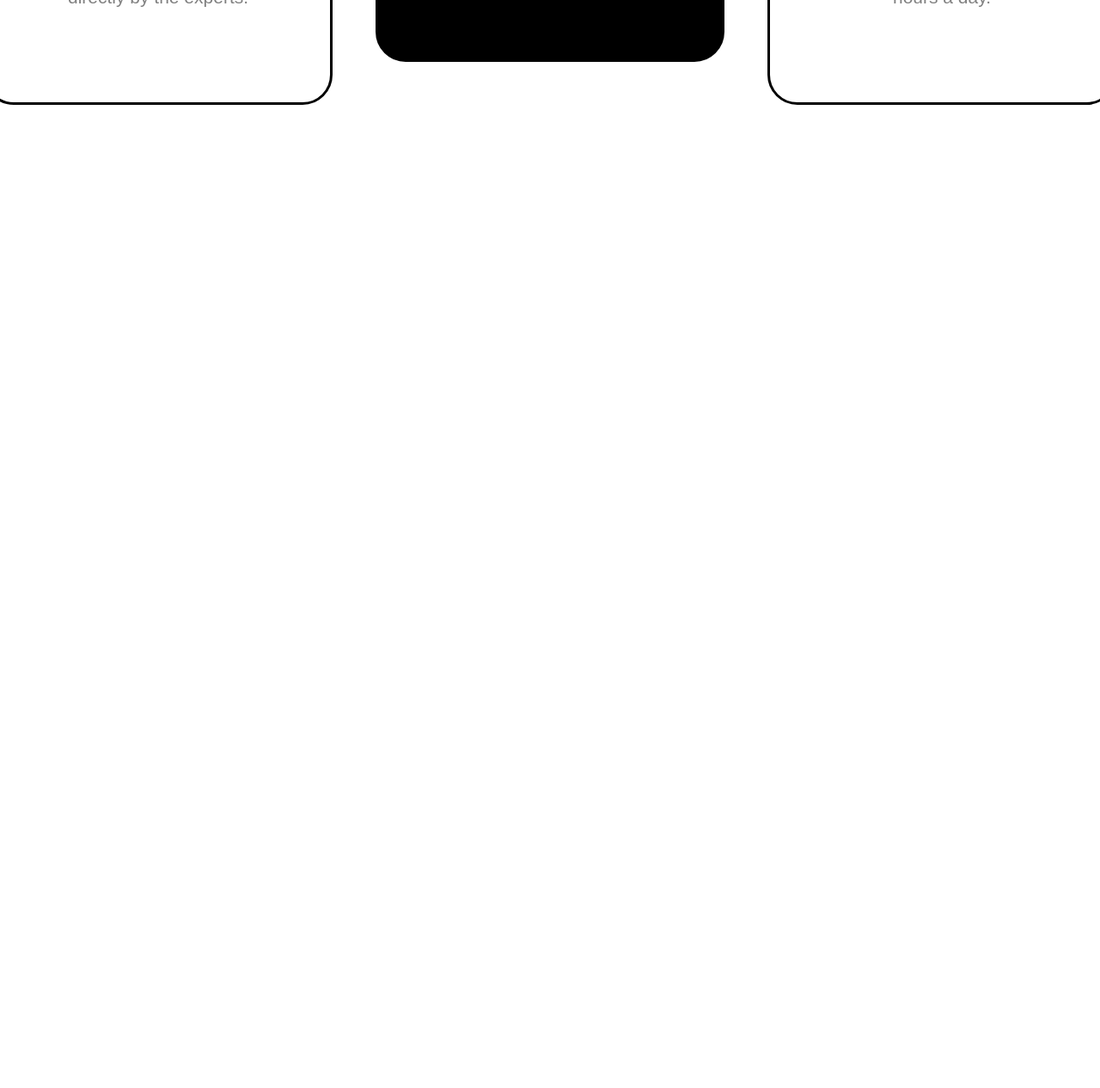
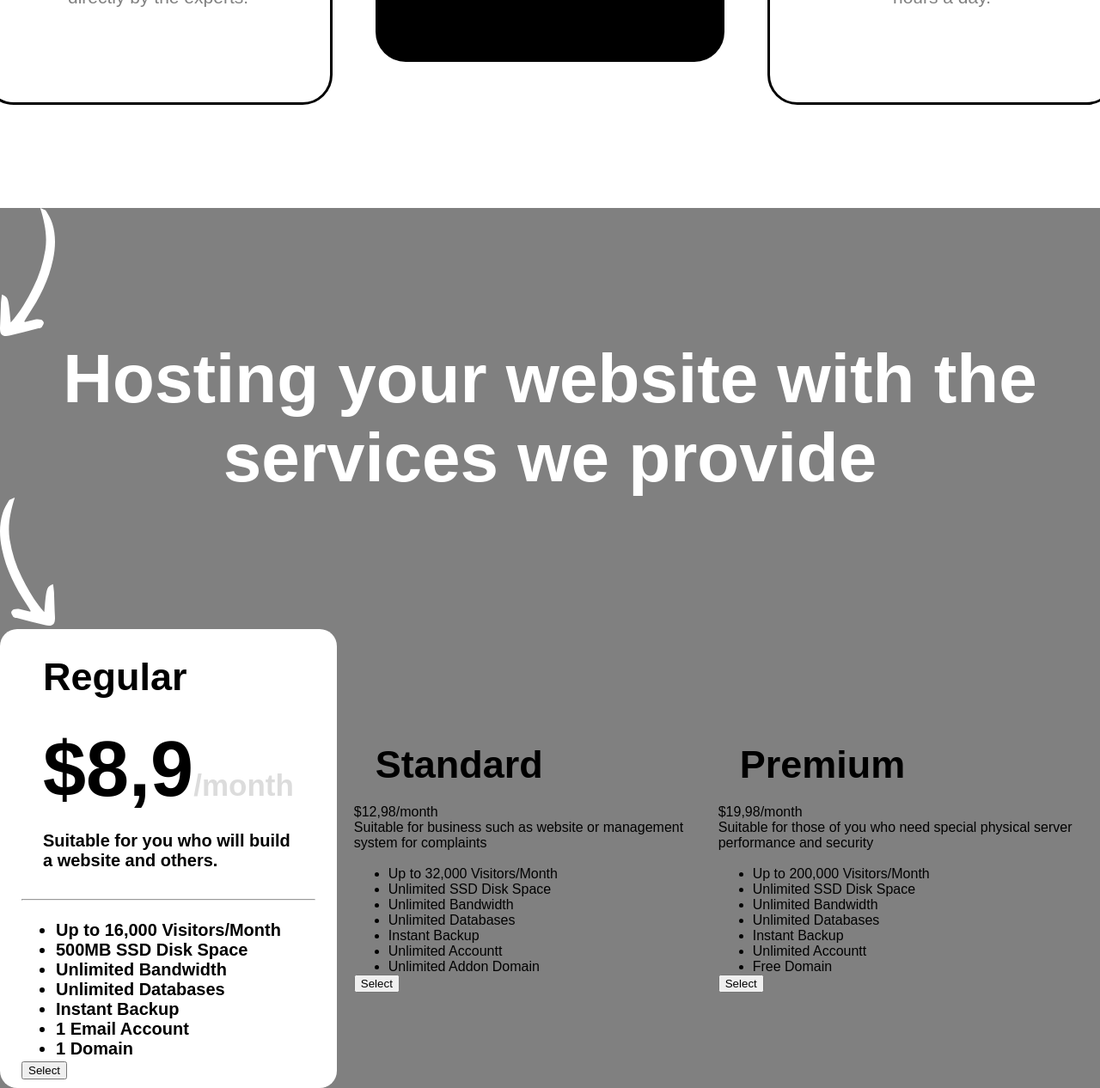
Before and after one commit to DaymanDev/practice, a plain HTML site: page Hosting Website/index.html in a window 1280 px wide. Shown: the part 1837-3103 px from the top of the page at 86% size. Before the commit the page ends 2079 px from the top, so only its background shows below. Drawn offline with Linux system fonts and the light colour scheme.

Commit message:
add price table

```diff
--- a/Hosting Website/index.html
+++ b/Hosting Website/index.html
@@ -66,6 +66,68 @@
 
         </div>
     </div>
+    <!--Pricing Table-->
+    <div class="price-section">
+        <img src="./image/arrow-right.svg" alt="image">
+        <h3 class="inlineh3">Hosting your website with the services we provide</h3>
+        <img src="./image/arrow-left.svg" alt="image">
+        <div class="price-table">
+            <div class="regular">
+                <h4>Regular</h4>
+                <p class="price">$8,9<span style="color: gainsboro; font-size: 35px;">/month</span></p>
+                <p class="descrip">Suitable for you who will build a website and others.</p>
+                <br>
+                <hr style="color: gray;">
+                <br>
+                <ul>
+                    <li>Up to 16,000 Visitors/Month</li>
+                    <li>500MB SSD Disk Space</li>
+                    <li>Unlimited Bandwidth</li>
+                    <li>Unlimited Databases</li>
+                    <li>Instant Backup</li>
+                    <li>1 Email Account</li>
+                    <li>1 Domain</li>
+
+                </ul>
+                <button>Select</button>
+            </div>
+            <div class="standard">
+                <h4>Standard</h4>
+                <p>$12,98/month</p>
+                <p>Suitable for business such as website or management system for complaints</p>
+                <br>
+                <ul>
+                    <li>Up to 32,000 Visitors/Month</li>
+                    <li>Unlimited SSD Disk Space</li>
+                    <li>Unlimited Bandwidth</li>
+                    <li>Unlimited Databases</li>
+                    <li>Instant Backup</li>
+                    <li>Unlimited Accountt</li>
+                    <li>Unlimited Addon Domain</li>
+
+                </ul>
+                <button>Select</button>
+            </div>
+            <div class="premium">
+                <h4>Premium</h4>
+                <p>$19,98/month</p>
+                <p>Suitable for those of you who need special physical server performance and security</p>
+                <br>
+                <ul>
+                    <li>Up to 200,000 Visitors/Month</li>
+                    <li>Unlimited SSD Disk Space</li>
+                    <li>Unlimited Bandwidth</li>
+                    <li>Unlimited Databases</li>
+                    <li>Instant Backup</li>
+                    <li>Unlimited Accountt</li>
+                    <li>Free Domain</li>
+
+                </ul>
+                <button>Select</button>
+            </div>
+        </div>
+
+    </div>
 
 </body>
 </html>
--- a/Hosting Website/style.css
+++ b/Hosting Website/style.css
@@ -213,3 +213,43 @@ ul li a:hover{
     font-size: 21px;
     color: gray ;
 }
+.price-section {
+    background-color:grey;
+}
+.inlineh3 {
+margin: 0px auto;
+color: white;
+font-size: 80px;
+width:1200px;
+text-align: center;
+
+}
+.price-table{
+    display: flex;
+    justify-content: center;
+    align-items: center;
+    gap: 20px;
+}
+.regular{
+    width: 400px;
+
+    background-color: white;
+    border-radius: 20px;
+    padding: 10px 5px;
+}
+.regular ,   h4{
+    padding:20px 25px;
+    font-size: 45px;
+}
+.regular ,   .price{
+    font-size: 90px;
+    padding: 10px 25px;
+}
+.regular , .descrip{
+    padding: 10px 25px;
+    font-size: 20px;
+    font-weight: 600;
+}
+.regular button {
+    : auto;
+}
```
Also changed, not shown: Hosting Website/image/arrow-left.svg (added), Hosting Website/image/arrow-right.svg (added).
